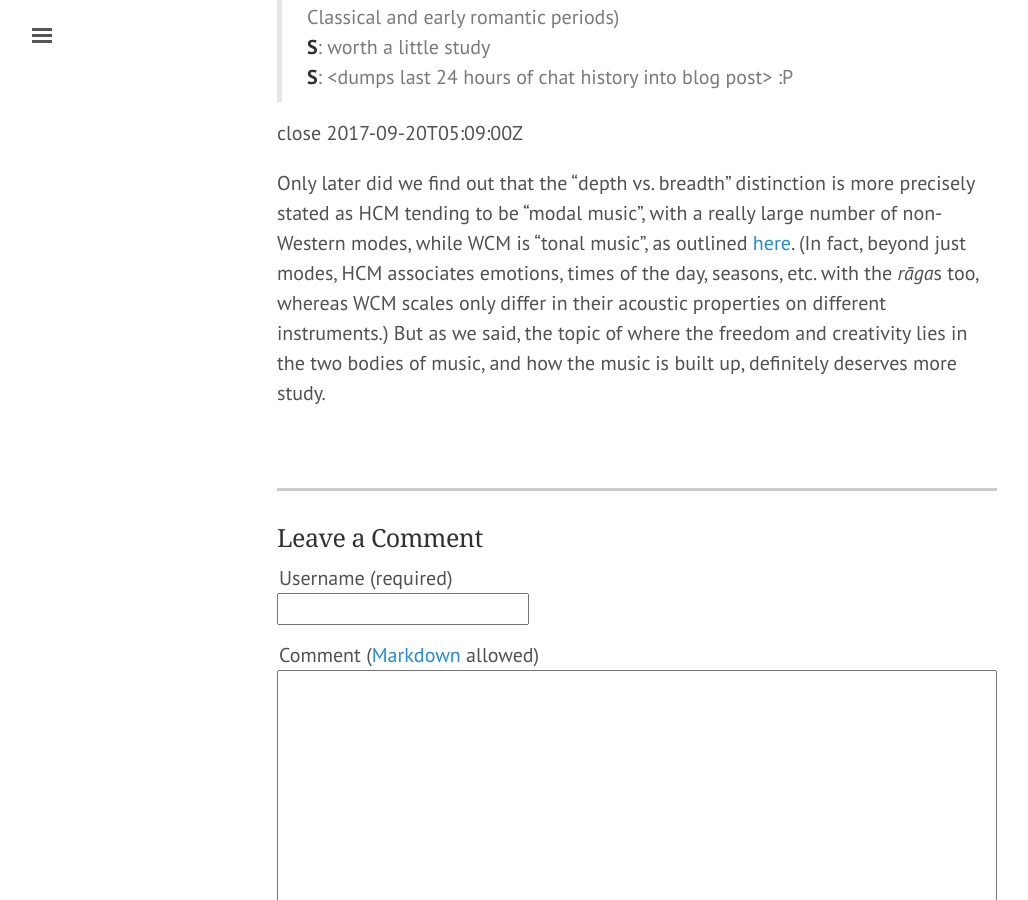
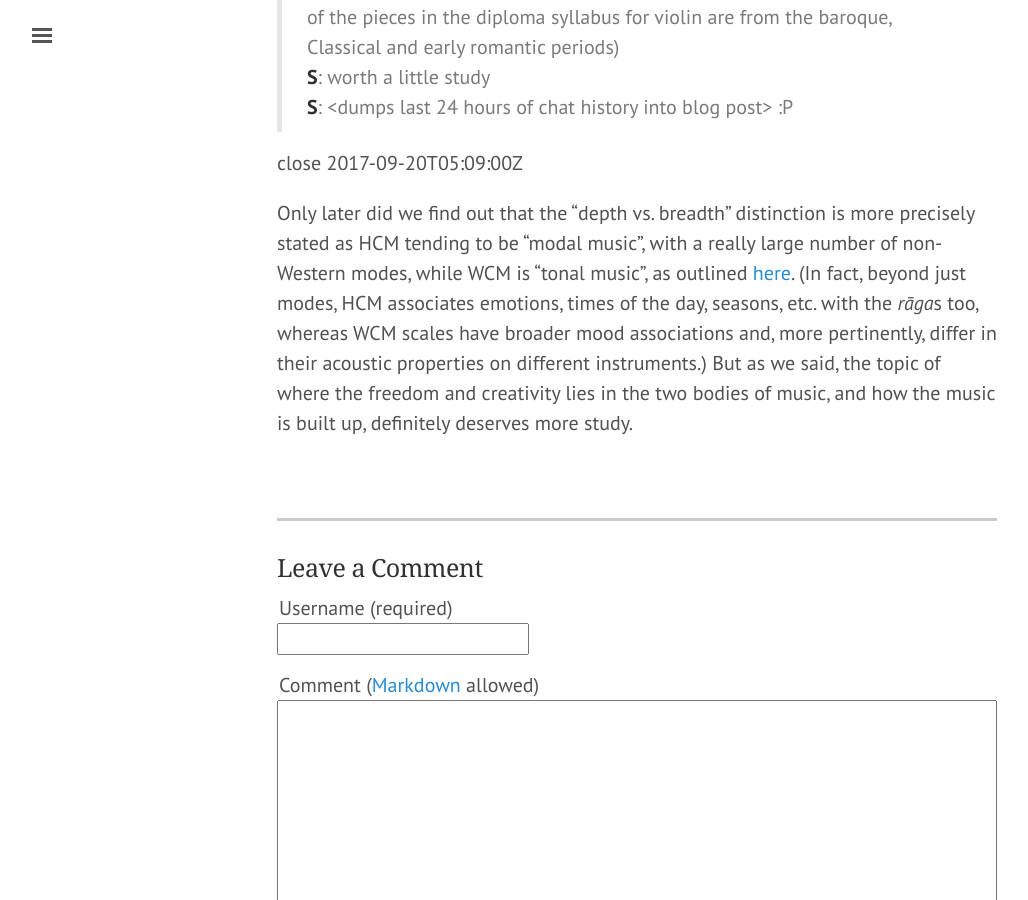
Before and after one commit to theshorttamperedclavier/theshorttamperedclavier.github.io, a Jekyll site: the page built from _posts/2017-09-23-thoughts-classical-music.md, in a window 1280 px wide and 900 px high, scrolled down 8326 px. Shown: the whole window, without its empty margins (3-1031 px from the left). Built offline with Jekyll 4.4.1, drawn with Linux system fonts in a browser that asks for light colours; nearby versions of some CDN libraries; some web fonts are replaced; some of the changed text lies outside the part shown.

Commit message:
Unremove and clarify scales/ragas comparisons

```diff
--- a/_posts/2017-09-23-thoughts-classical-music.md
+++ b/_posts/2017-09-23-thoughts-classical-music.md
@@ -109,7 +109,9 @@
 modern times, semi-classical or light music, like devotionals.
 
 WCM has a different sort of "base framework". Western pieces of music are generally
-much more free to change keys and tempo in the middle.
+much more free to change keys and tempo in the middle, unlike HCM, as scales are
+more 'lightweight' than *rāga*s are and serve a slightly different purpose (as
+discussed later in this post).
 The framework, in WCM, comes from the *[form][19]* of music: the way the music is structured.
 Sonatas, fugues, polonaises, mazurkas are all different forms of music, and differ
 primarily in the kind of melody, the meter and the way ideas are developed as the
@@ -235,7 +237,8 @@
 precisely stated as HCM tending to be "modal music", with a really large number
 of non-Western modes, while WCM is "tonal music", as outlined [here][12]. (In
 fact, beyond just modes, HCM associates emotions, times of the day, seasons,
-etc. with the *rāga*s too, whereas WCM scales only differ in their acoustic
+etc. with the *rāga*s too, whereas WCM scales have broader mood associations
+and, more pertinently, differ in their acoustic
 properties on different instruments.)
 But as we said, the topic of where the freedom and creativity lies in the two
 bodies of music, and how the music is built up, definitely deserves more study.
```
